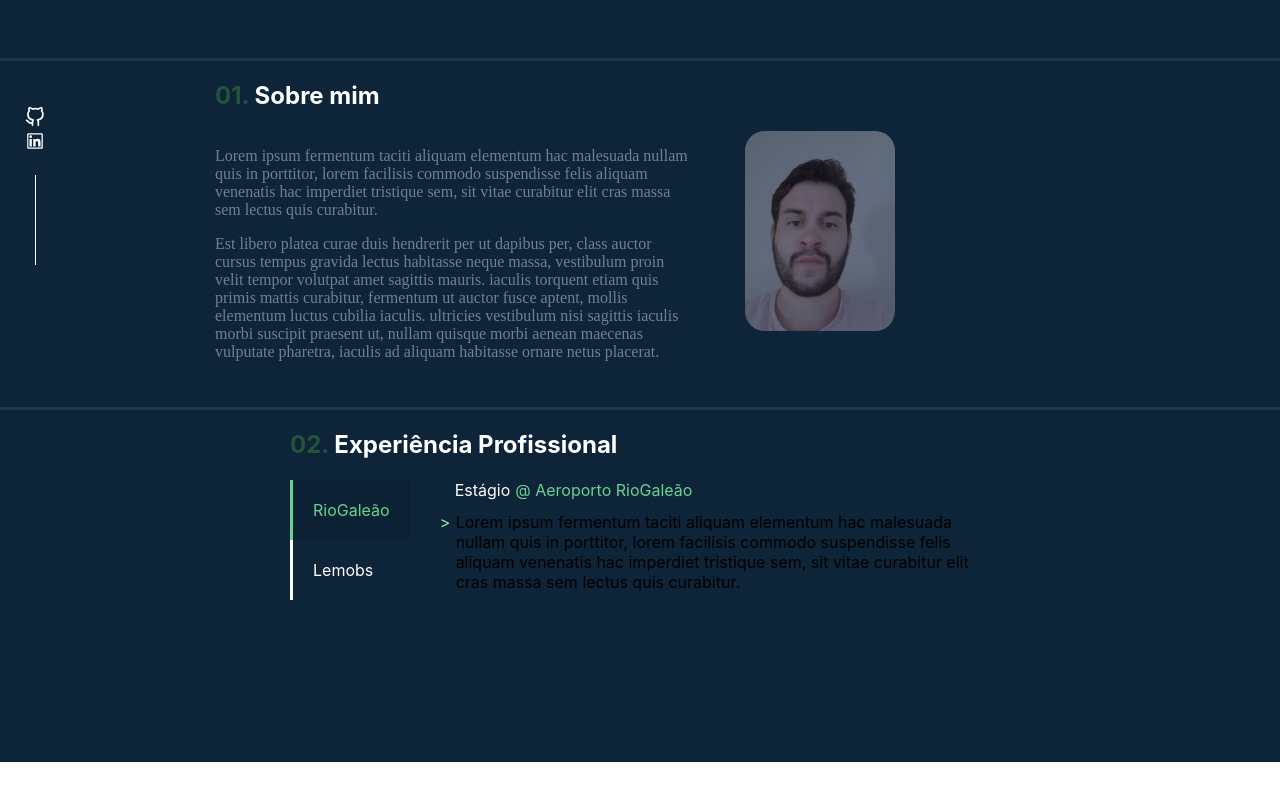
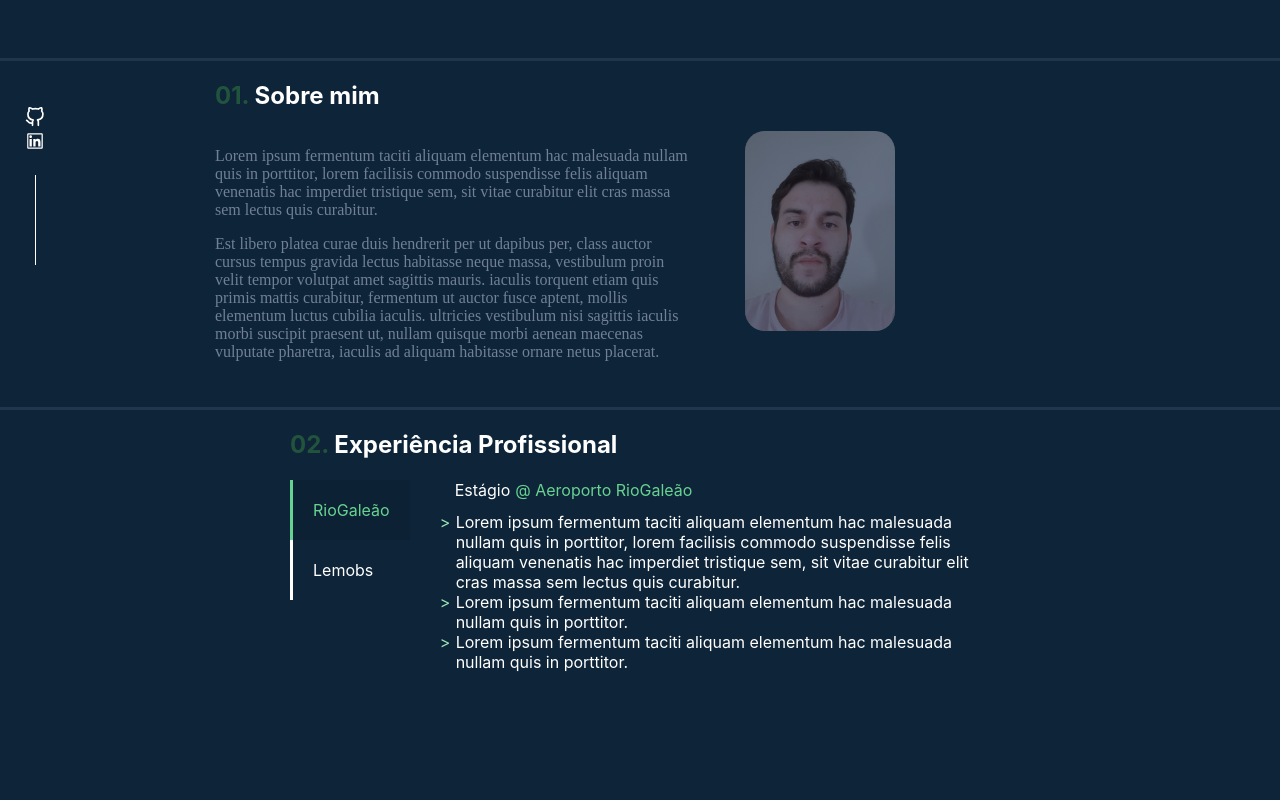
Before and after one commit to luanrjjj/mywebsite, a Next.js app: page / in a window 1280 px wide. Shown: the part 535-1335 px from the top of the page. Before the commit the page ends 1297 px from the top, so only its background shows below. Built offline with nearby package versions, Linux system fonts and the light colour scheme.

Commit message:
It's necessary organize the typography

```diff
--- a/components/JobsSection/index.tsx
+++ b/components/JobsSection/index.tsx
@@ -52,11 +52,27 @@ export const JobsSection = () => {
                     curabitur elit cras massa sem lectus
                     quis curabitur.
                   </li>
+                  <li>
+                    Lorem ipsum fermentum taciti aliquam
+                    elementum hac malesuada nullam quis in
+                    porttitor.
+                  </li>
+                  <li>
+                    Lorem ipsum fermentum taciti aliquam
+                    elementum hac malesuada nullam quis in
+                    porttitor.
+                  </li>
                 </ul>
               </>
             ) : (
               <>
-                <span>Estágio</span>
+                 <span className="Function">
+                  Estágio
+                  <a className="Company">
+                    {' '}
+                    @ Lemobs
+                  </a>
+                </span>
                 <ul>
                   <li>
                     Lorem ipsum fermentum taciti aliquam
--- a/components/JobsSection/styles.ts
+++ b/components/JobsSection/styles.ts
@@ -7,6 +7,7 @@ interface JobsProps {
 }
 export const Section = styled.div`
   max-width: 100%;
+  max-height: 400px;
 `
 export const SectionContent = styled.div`
   max-width: 700px;
@@ -47,6 +48,7 @@ export const JobsList = styled.ul`
   padding: 0;
   margin: 0;
   list-style: none;
+  height: 300px;
 
   li {
   }
@@ -99,6 +101,9 @@ export const Text = styled.div`
     margin: 0.75em 0;
     padding: 0 1em;
   }
+  li{
+    color: ${colors.white};
+  }
   li::before {
     content: '>';
     display: block;
```
